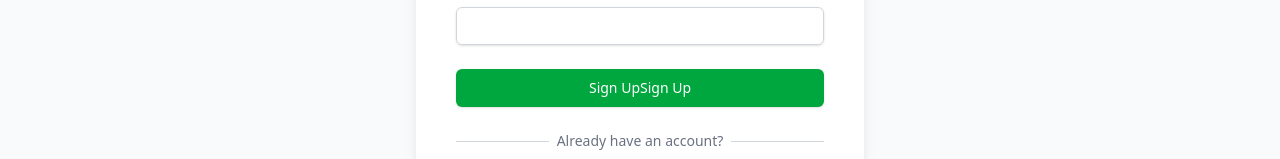
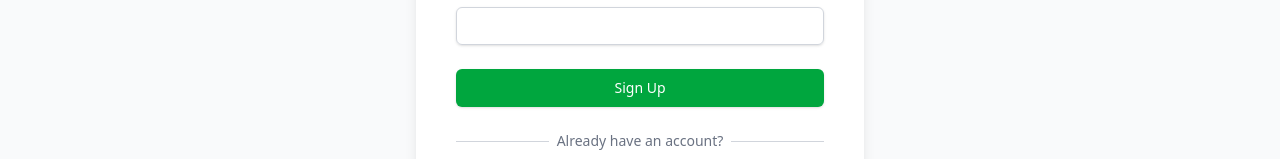
Before and after one commit to abhimanyu756/mojo, a React (Create React App) app in the folder frontend/: page /register in a window 1280 px wide. Shown: the part 557-716 px from the top of the page. Built offline with nearby package versions, Linux system fonts and the light colour scheme; no server answers.

Commit message:
signup fixed

```diff
--- a/frontend/src/pages/Register.js
+++ b/frontend/src/pages/Register.js
@@ -112,7 +112,7 @@ const Register = () => {
             <div>
               <button type="submit" disabled={loading} className="w-full flex justify-center py-2 px-4 border border-transparent rounded-md shadow-sm text-sm font-medium text-white bg-green-600 hover:bg-green-700 focus:outline-none focus:ring-2 focus:ring-offset-2 focus:ring-green-500 disabled:bg-gray-400 disabled:cursor-not-allowed">
                 {loading ? <Spinner /> : 'Sign Up'}
-                {loading ? 'Creating Account...' : 'Sign Up'}
+                {/* {loading ? 'Creating Account...' : 'Sign Up'} */}
               </button>
             </div>
           </form>
```
